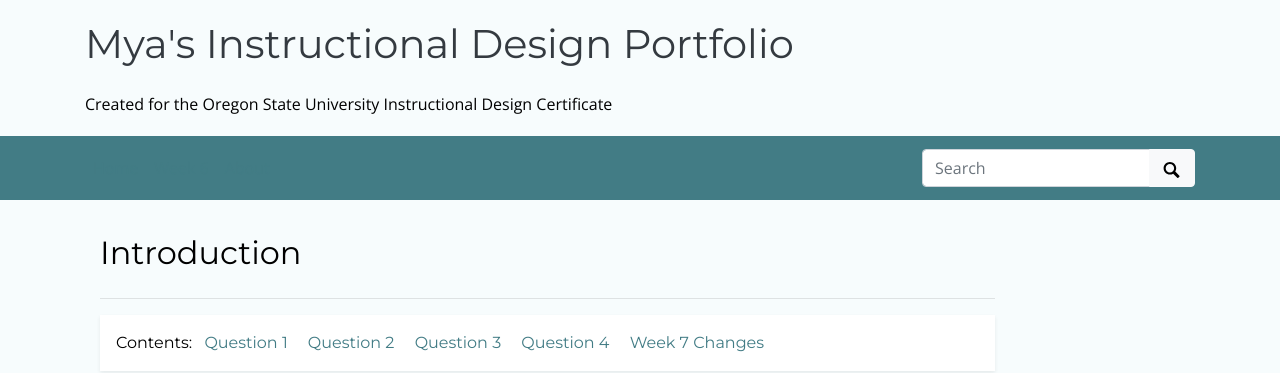
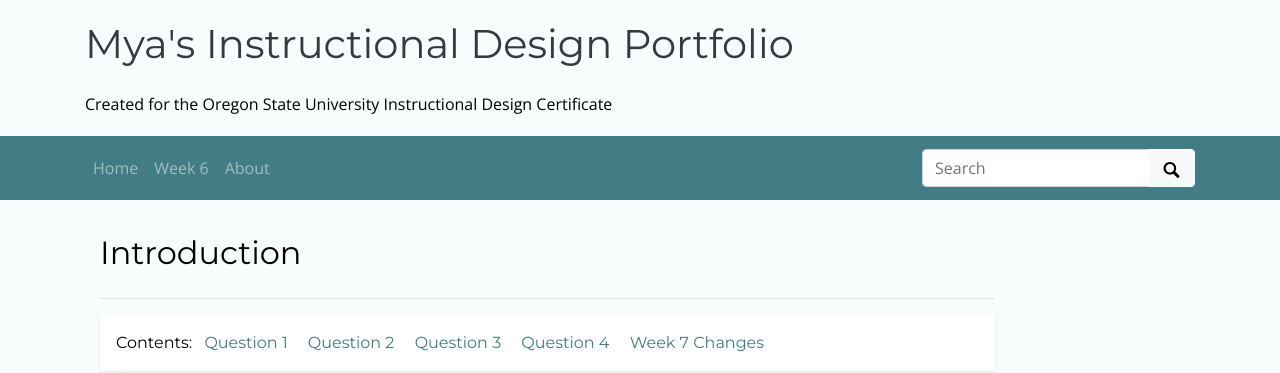
Before and after one commit to mxballin/instructional-design, a Jekyll site: the page built from index.md, in a window 1280 px wide. Shown: the top 373 px of the page. Built offline with Jekyll 4.4.1, drawn with Linux system fonts in a browser that asks for light colours; some web fonts are replaced.

Commit message:
Update default.html

```diff
--- a/_layouts/default.html
+++ b/_layouts/default.html
@@ -6,7 +6,7 @@
   <body class="d-flex flex-column h-100">
     <div id="skip-to-content"><a href="#maincontent">Skip to main content</a></div>
     {% include collection-banner.html %}
- <nav class="navbar navbar-expand-lg" style="background-color: #427C85;color:#FFFFFF">
+ <nav class="navbar navbar-expand-lg navbar-dark" style="background-color: #427C85;color:#FFFFFF">
     <div class="container">
         <button class="navbar-toggler" type="button" data-toggle="collapse" data-target="#page-nav" aria-controls="page-nav" aria-expanded="false" aria-label="Toggle navigation">
             <span class="navbar-toggler-icon"></span>
```
